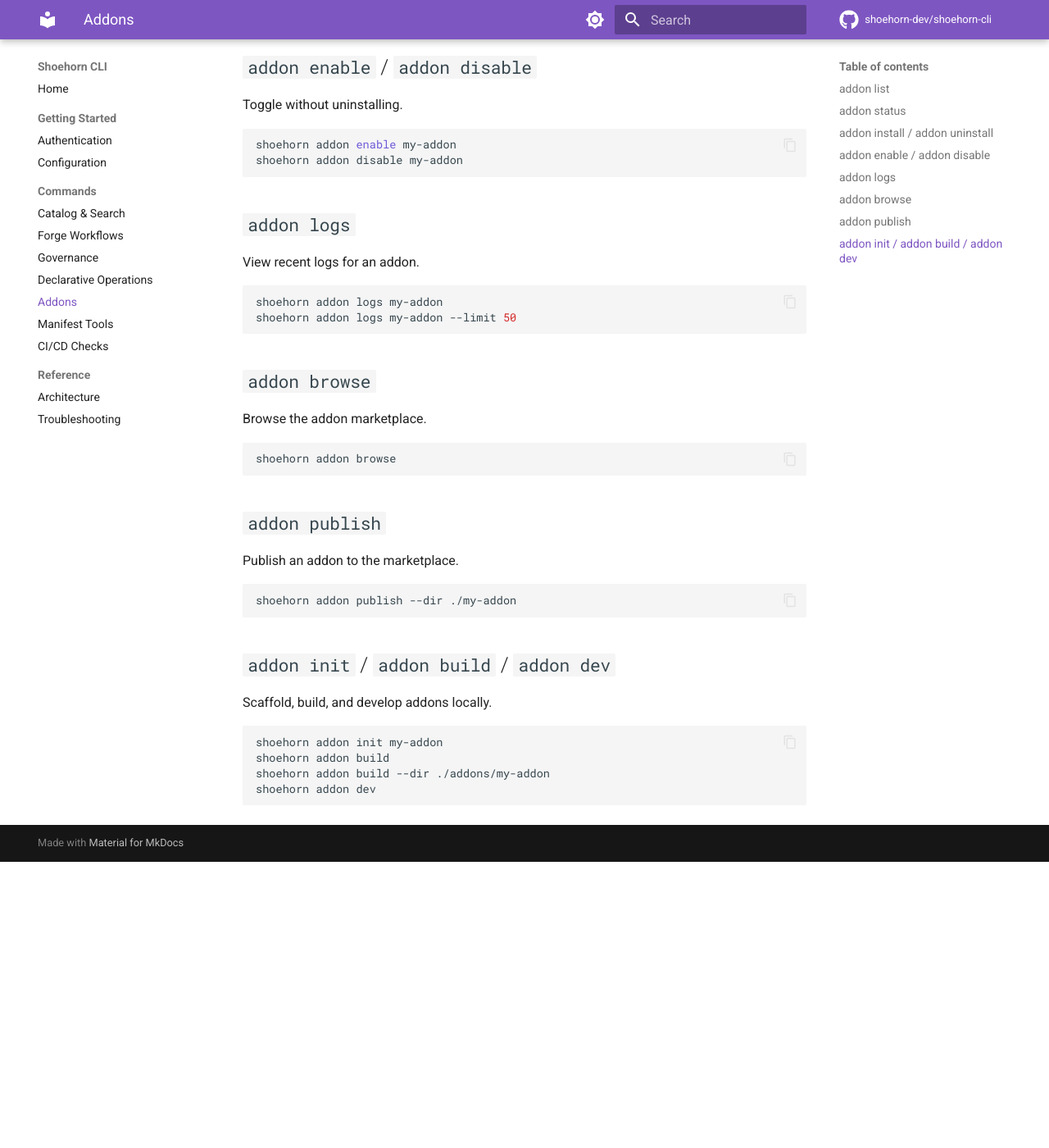
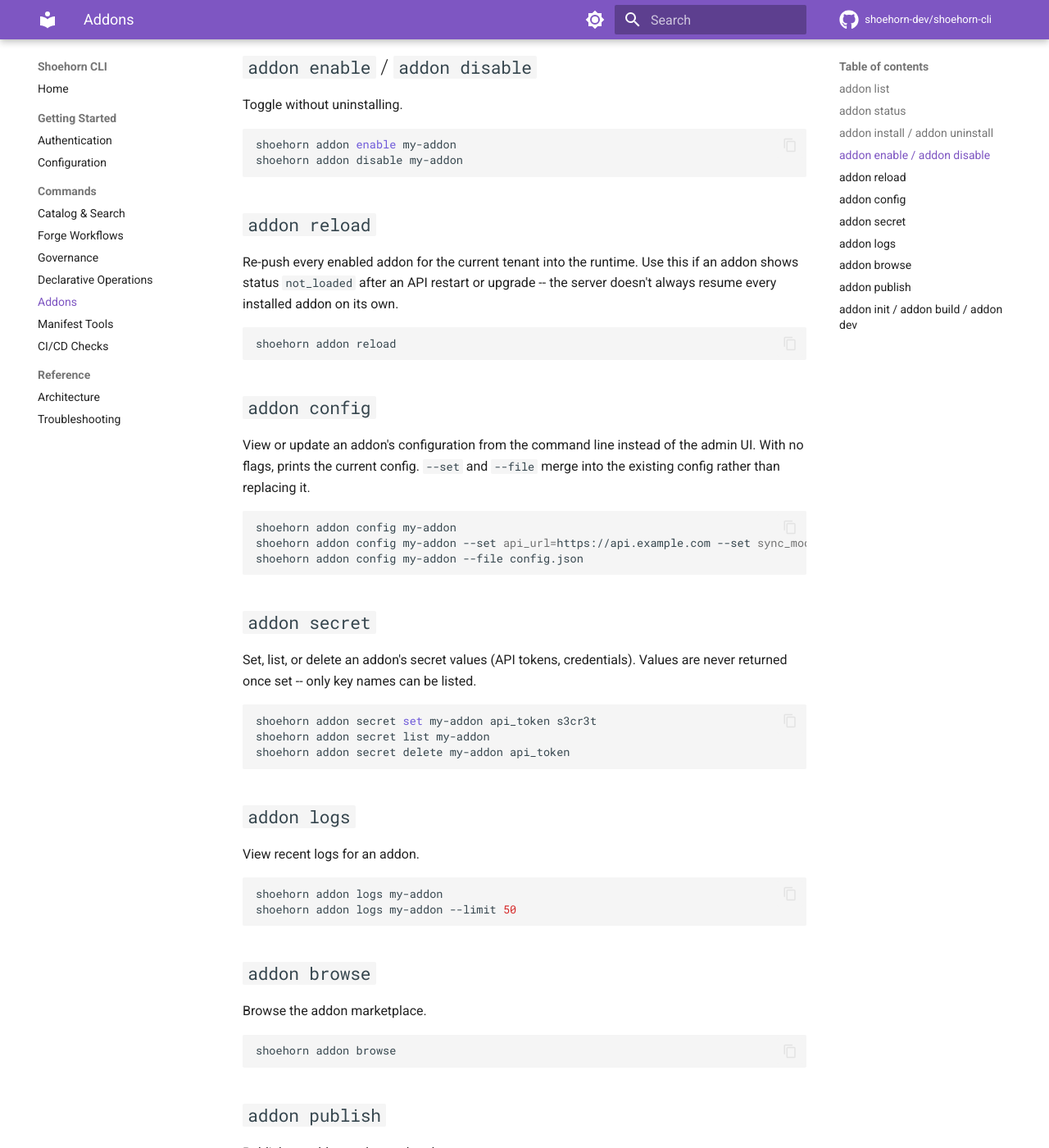
Before and after one commit to shoehorn-dev/shoehorn-cli, an MkDocs documentation site: the page built from docs/addons.md, in a window 1280 px wide and 1400 px high, scrolled down 630 px. Shown: the whole window at 82% size. Built offline with MkDocs 1.6.1 and Material for MkDocs 9.7.7, drawn with Linux system fonts in a browser that asks for light colours; comment, search, counter and statistics services are not loaded; before the commit the page ends 1681 px from its top, so only the background shows below that.

Commit message:
Document addon config, secret, and reload commands (#56)
Reference docs were missing the three commands added in this branch.

````diff
--- a/docs/addons.md
+++ b/docs/addons.md
@@ -31,6 +31,39 @@ Toggle without uninstalling.
 ```bash
 shoehorn addon enable my-addon
 shoehorn addon disable my-addon
+```
+
+## `addon reload`
+
+Re-push every enabled addon for the current tenant into the runtime. Use
+this if an addon shows status `not_loaded` after an API restart or upgrade
+-- the server doesn't always resume every installed addon on its own.
+
+```bash
+shoehorn addon reload
+```
+
+## `addon config`
+
+View or update an addon's configuration from the command line instead of
+the admin UI. With no flags, prints the current config. `--set` and
+`--file` merge into the existing config rather than replacing it.
+
+```bash
+shoehorn addon config my-addon
+shoehorn addon config my-addon --set api_url=https://api.example.com --set sync_mode=full
+shoehorn addon config my-addon --file config.json
+```
+
+## `addon secret`
+
+Set, list, or delete an addon's secret values (API tokens, credentials).
+Values are never returned once set -- only key names can be listed.
+
+```bash
+shoehorn addon secret set my-addon api_token s3cr3t
+shoehorn addon secret list my-addon
+shoehorn addon secret delete my-addon api_token
 ```
 
 ## `addon logs`
````
